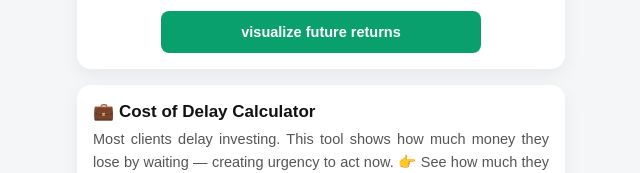
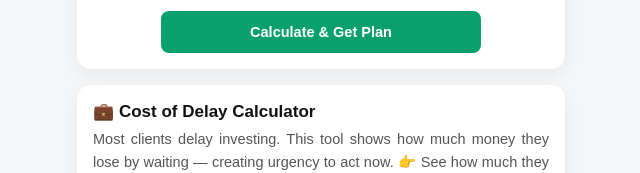
Before and after one commit to rethna1/fintrust192, a plain HTML site: page index.html in a window 1280 px wide. Shown: the part 386-559 px from the top of the page, 319-959 px from the left. Drawn offline with Linux system fonts and the light colour scheme.

Commit message:
Update index.html

```diff
--- a/index.html
+++ b/index.html
@@ -216,7 +216,7 @@ Interactive tools that make visitors enter their details — so you get high-qua
 
   <div class="section-title"> 📊 Lead Capture Tools </div>
 
-  <div class="card"><h3> 💰 8-4-3 SIP Growth Calculator </h3><p> Show your clients how small monthly investments can grow into big wealth. This tool helps them visualize future returns — and encourages them to start investing immediately. </p><a href="https://rethna1.github.io/fintrut193/" class="open-btn"> visualize future returns </a></div>
+  <div class="card"><h3> 💰 8-4-3 SIP Growth Calculator </h3><p> Show your clients how small monthly investments can grow into big wealth. This tool helps them visualize future returns — and encourages them to start investing immediately. </p><a href="https://rethna1.github.io/fintrut193/" class="open-btn"> Calculate & Get Plan </a></div>
   <div class="card"><h3> 💼 Cost of Delay Calculator </h3><p> Most clients delay investing. This tool shows how much money they lose by waiting — creating urgency to act now. 👉 See how much they lose by delaying — get their report instantly </p><a href="https://rethna1.github.io/fintrust194/" class="open-btn"> Check My Loss </a></div>
   <div class="card"><h3> 🔄 Inflation Impact Calculator </h3><p> Help clients understand how inflation reduces their money’s value over time — and why investing is necessary to stay ahead. 👉 Let them know their future expenses & plan today </p><a href="https://rethna1.github.io/fintrust191/" class="open-btn"> Calculate Future Cost </a></div>
 
```
